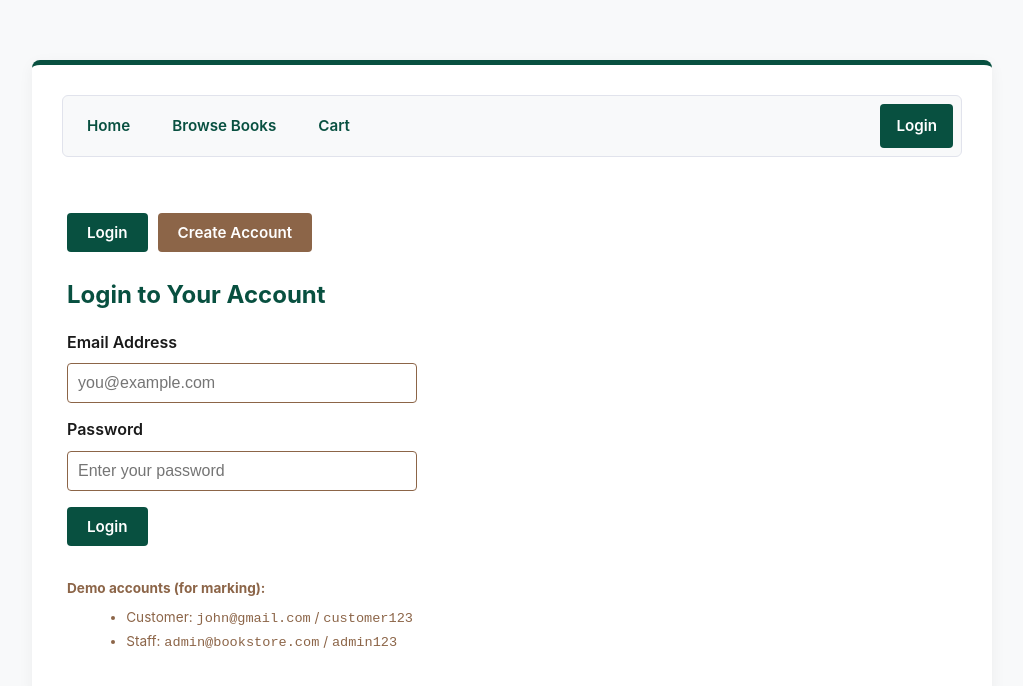
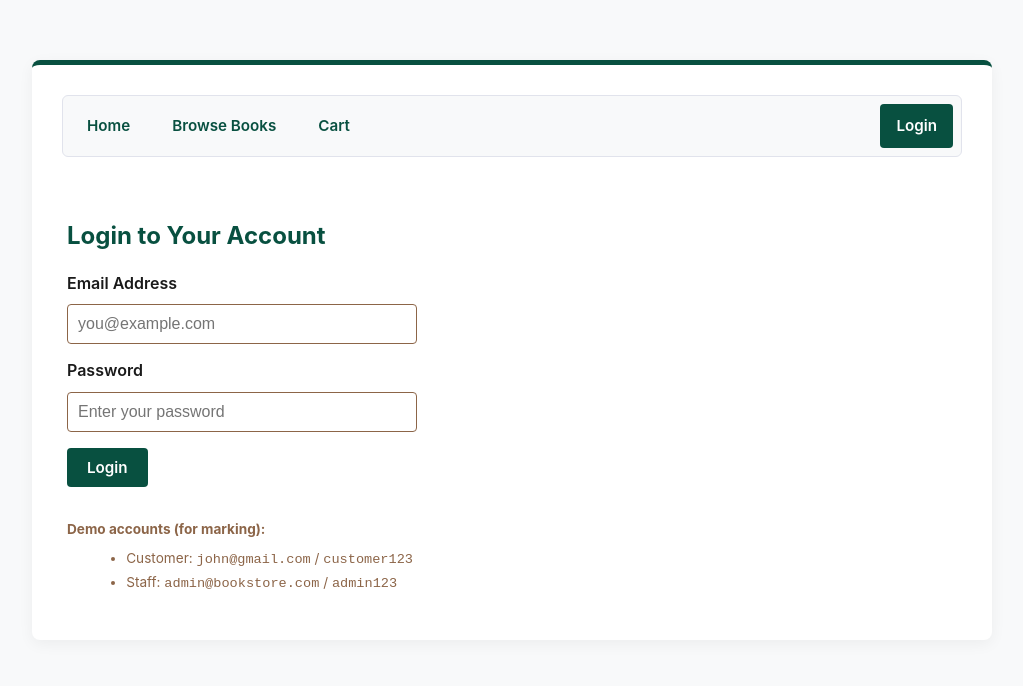
Before and after one commit to davidyatsevich/LocalPlusOnlineEqualsBookStore, a React (Vite) app in the folder Frontend/: page /login in a window 1280 px wide. Shown: the top 686 px of the page, without its empty margins (128-1151 px from the left). Built offline with nearby package versions, Linux system fonts and the light colour scheme.

Commit message:
remove login/register toggle buttons from login page

```diff
--- a/Frontend/src/pages/Login.jsx
+++ b/Frontend/src/pages/Login.jsx
@@ -94,26 +94,6 @@ export default function Login() {
 
   return (
     <div className="animate-fade auth-shell">
-      {/* login / register toggle */}
-      <div className="form-actions" style={{ marginBottom: '1.5rem' }}>
-        <button
-          type="button"
-          className={isLoginMode ? '' : 'btn-secondary'}
-          onClick={() => switchMode('login')}
-          aria-pressed={isLoginMode}
-        >
-          Login
-        </button>
-        <button
-          type="button"
-          className={!isLoginMode ? '' : 'btn-secondary'}
-          onClick={() => switchMode('register')}
-          aria-pressed={!isLoginMode}
-        >
-          Create Account
-        </button>
-      </div>
-
       <h2>{isLoginMode ? 'Login to Your Account' : 'Create a New Account'}</h2>
 
       <form onSubmit={handleSubmit} noValidate>
```
